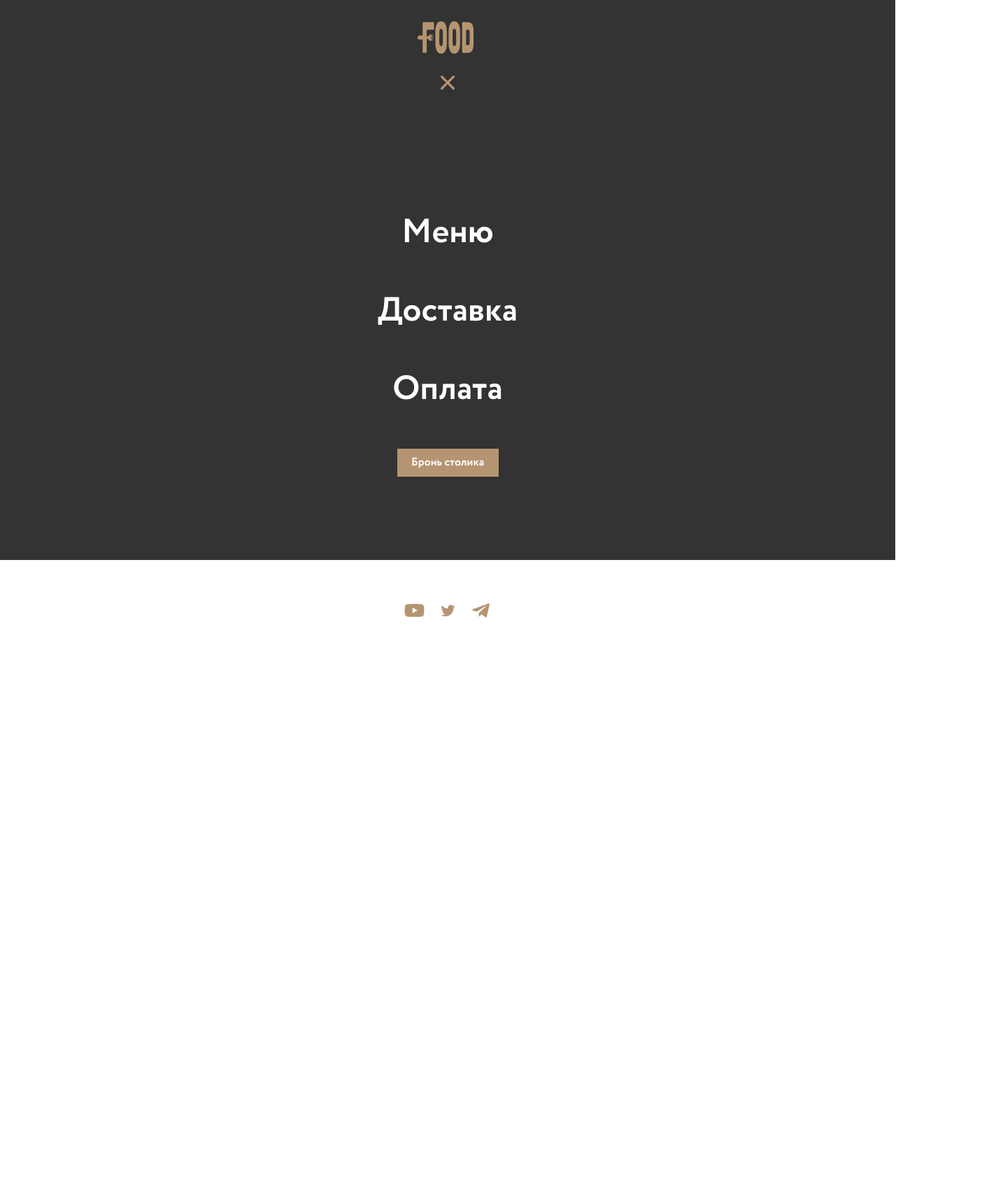
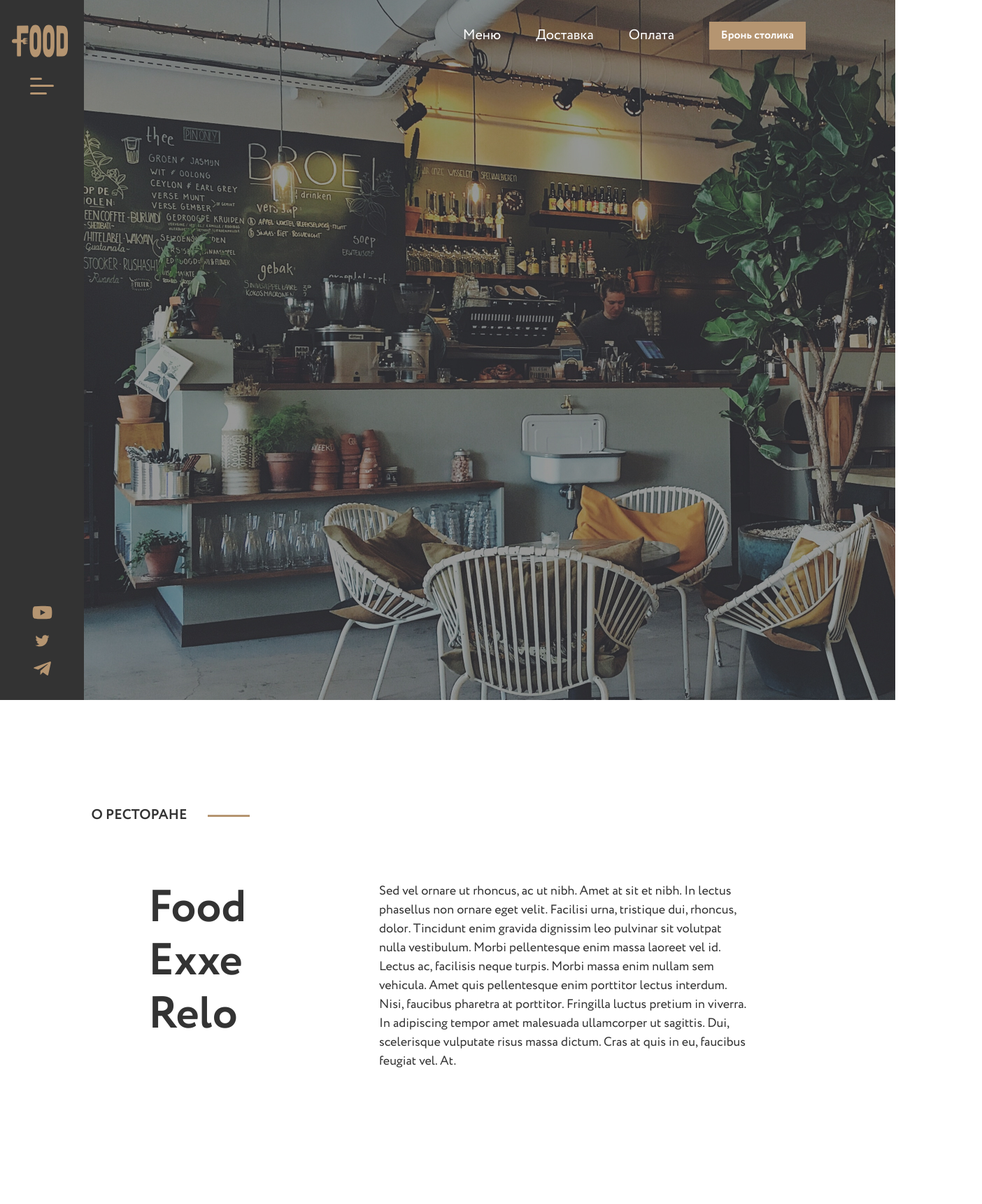
Before and after one commit to 5450L/restaurant-layout, a React (Create React App) app: page / in a window 1280 px wide. Shown: the top 1720 px of the page at 70% size, 1404 px wide, since content can reach past the window. Before the commit the page ends 882 px from the top, so only its background shows below. Built offline with nearby package versions, Linux system fonts and the light colour scheme.

Commit message:
main page done

```diff
--- a/src/App.css
+++ b/src/App.css
@@ -17,4 +17,9 @@
 
 a {
   text-decoration: none;
+  color: #333333;
 }
+
+.contacts {
+  margin: auto;
+}
--- a/src/App.js
+++ b/src/App.js
@@ -9,15 +9,16 @@ import ProductCard from "./components/ProductCard/ProductCard";
 import Contacts from "./components/Contacts/Contacts";
 import Menu from "./components/Menu/Menu";
 
+import Main from "./pages/Main/Main.jsx";
+
 function App() {
   return (
     <div className="App">
-      <Menu />
-      <Contacts />
-      {/* <BookForm /> */}
-      {/* <ProductCard title="Яичница-глазунья из трех яиц" price="30" /> */}
-      {/* <Sidebar /> */}
-      {/* <Footer /> */}
+      <Main />
+      <div className="contacts">
+        <Contacts />
+      </div>
+      <Footer />
     </div>
   );
 }
--- a/src/components/Contacts/Contacts.jsx
+++ b/src/components/Contacts/Contacts.jsx
@@ -8,7 +8,7 @@ import Button from "../common/Buttons/Button";
 
 export default function Contacts() {
   return (
-    <div>
+    <div className={contactsStyles.contacts}>
       <BlockTitle title="Контакты" />
       <div className={contactsStyles.contactsContent}>
         <ul className={contactsStyles.arriveBlockList}>
--- a/src/components/Contacts/Contacts.module.css
+++ b/src/components/Contacts/Contacts.module.css
@@ -1,10 +1,18 @@
+.contacts {
+  display: flex;
+  flex-direction: column;
+  max-width: 1274px;
+  margin: 150px auto 100px auto;
+}
 .contactsContent {
   display: flex;
   flex-direction: row;
+  justify-content: center;
   align-items: center;
+  margin-top: 80px;
 }
 
-@media (max-width: 1274px) {
+@media (max-width: 1400px) {
   .contactsContent {
     flex-direction: column;
     align-items: center;
@@ -54,7 +62,7 @@
   margin-left: 24px;
   z-index: 0;
 }
-@media (max-width: 1274px) {
+@media (max-width: 1400px) {
   .contactCard {
     background: url("/public/images/mapContacts.png");
     height: 400px;
@@ -77,7 +85,7 @@
   background-color: #5b5b5b;
   color: white;
 }
-@media (max-width: 1274px) {
+@media (max-width: 1400px) {
   .contactCardInfo {
     top: 10%;
     left: 25%;
@@ -124,7 +132,7 @@
   background: url("/public/images/mapContacts.png");
   z-index: 0;
 }
-@media (max-width: 1274px) {
+@media (max-width: 1400px) {
   .map {
     display: none;
   }
--- a/src/components/Sidebar/Sidebar.module.css
+++ b/src/components/Sidebar/Sidebar.module.css
@@ -1,12 +1,12 @@
 .sidebar {
-  position: fixed;
+  position: absolute;
   top: 0;
   left: 0;
 
   padding: 35px 0;
 
   width: 120px;
-  height: 100vh;
+  height: 1000px;
   background-color: #333333;
 }
 
@@ -29,6 +29,9 @@
   width: 34px;
   margin: 29px auto;
 }
+.burger:hover {
+  cursor: pointer;
+}
 .burger span {
   background-color: #b59571;
   position: absolute;
@@ -37,6 +40,7 @@
   left: 0;
   top: 10px;
   border-radius: 70px;
+  transition: all 0.7s;
 }
 .burger:before,
 .burger:after {
@@ -47,6 +51,7 @@
   height: 3px;
   left: 0;
   border-radius: 70px;
+  transition: all 0.7s;
 }
 .burger::before {
   top: 0;
@@ -54,6 +59,12 @@
 .burger::after {
   width: 70%;
   bottom: 0;
+}
+.burger span:hover,
+.burger:hover::before,
+.burger:hover::after {
+  cursor: pointer;
+  background-color: #f2ddc5;
 }
 
 .icons {
@@ -65,6 +76,7 @@
 .icons svg {
   width: 35px;
   height: 20px;
+  transition: all 0.7s;
 }
 .icons svg:hover {
   cursor: pointer;
--- a/src/components/common/BlockTitle/BlockTitle.module.css
+++ b/src/components/common/BlockTitle/BlockTitle.module.css
@@ -1,12 +1,15 @@
 .block {
   display: flex;
   flex-direction: row;
-  justify-content: space-between;
   align-items: center;
-  width: 202px;
-  margin-bottom: 80px;
+  width: 100%;
 }
 
+@media (max-width: 1400px) {
+  .block {
+    margin-left: 10%;
+  }
+}
 .title {
   font-size: 20px;
   font-weight: 700;
@@ -15,5 +18,8 @@
 .strip {
   width: 60px;
   height: 3px;
+
+  margin-left: 30px;
+
   background-color: #b59571;
 }
--- a/src/components/common/Buttons/Button.jsx
+++ b/src/components/common/Buttons/Button.jsx
@@ -6,7 +6,7 @@ export default function Button(props) {
     <div
       className={`${buttonStyles.button} ${
         props.type === "secondary" ? buttonStyles.secondary : ""
-      }`}
+      } ${props.type === "secondaryDark" ? buttonStyles.secondaryDark : ""}`}
     >
       {props.text}
     </div>
--- a/src/components/common/Buttons/Buttons.module.css
+++ b/src/components/common/Buttons/Buttons.module.css
@@ -1,8 +1,6 @@
 .button {
   margin: auto;
   padding: 8px 16px;
-  max-height: 40px;
-  max-width: 145px;
 
   background-color: #b59571;
   border: 1px solid #b59571;
@@ -34,3 +32,14 @@
 .secondary:hover {
   background-color: rgba(255, 255, 255, 0.108);
 }
+
+.secondaryDark {
+  color: #333;
+  background-color: transparent;
+  border-color: #33333321;
+}
+.secondaryDark:hover {
+  color: black;
+  background-color: transparent;
+  border-color: #333;
+}
--- a/src/components/common/Logo/Logo.module.css
+++ b/src/components/common/Logo/Logo.module.css
@@ -11,7 +11,7 @@
   min-width: 73px;
 }
 .fork {
-  position: fixed;
+  position: absolute;
   margin-top: -28px;
   margin-left: -7px;
 }
--- /dev/null
+++ b/src/pages/Main/Main.jsx
@@ -0,0 +1,127 @@
+import React from "react";
+import mainStyles from "./Main.module.css";
+
+import Button from "../../components/common/Buttons/Button";
+import Sidebar from "../../components/Sidebar/Sidebar";
+import BlockTitle from "../../components/common/BlockTitle/BlockTitle";
+
+export default function Main() {
+  return (
+    <div className={mainStyles.mainPage}>
+      <div className={mainStyles.topPart}>
+        <Sidebar />
+        <div className={mainStyles.header}>
+          <ul className={mainStyles.naviList}>
+            <li>Меню</li>
+            <li>Доставка</li>
+            <li>Оплата</li>
+          </ul>
+
+          <div className={mainStyles.button}>
+            <Button text="Бронь столика" />
+          </div>
+        </div>
+      </div>
+
+      <div className={mainStyles.infoPart}>
+        <div className={mainStyles.infoBlock}>
+          <BlockTitle title="О ресторане" />
+          <div className={mainStyles.infoBlockContent}>
+            <div class={mainStyles.text}>
+              <h2>Food Exxe Relo</h2>
+              <p>
+                Sed vel ornare ut rhoncus, ac ut nibh. Amet at sit et nibh. In
+                lectus phasellus non ornare eget velit. Facilisi urna, tristique
+                dui, rhoncus, dolor. Tincidunt enim gravida dignissim leo
+                pulvinar sit volutpat nulla vestibulum. Morbi pellentesque enim
+                massa laoreet vel id. Lectus ac, facilisis neque turpis. Morbi
+                massa enim nullam sem vehicula. Amet quis pellentesque enim
+                porttitor lectus interdum. Nisi, faucibus pharetra at porttitor.
+                Fringilla luctus pretium in viverra. In adipiscing tempor amet
+                malesuada ullamcorper ut sagittis. Dui, scelerisque vulputate
+                risus massa dictum. Cras at quis in eu, faucibus feugiat vel.
+                At.
+              </p>
+            </div>
+            <div className={mainStyles.images}></div>
+          </div>
+        </div>
+
+        <div className={mainStyles.infoBlock}>
+          <BlockTitle title="Меню" />
+          <div className={mainStyles.infoBlockContent}>
+            <div class={mainStyles.text}>
+              <h2>Меню</h2>
+              <p>
+                At faucibus nullam mauris vitae ut non. Augue libero non nibh
+                nec, et eget erat. Nascetur nunc neque, varius massa aliquam
+                interdum turpis massa. Ac tortor aliquam risus, interdum nisl
+                mauris sit. Ut placerat fermentum pellentesque ac at. Vitae
+                venenatis faucibus urna mi eget vitae quam eu. Euismod sed
+                mauris id turpis iaculis. Erat rutrum dolor, vitae morbi. Nunc
+                cras cras aliquet blandit faucibus massa sagittis semper.
+              </p>
+            </div>
+            <div className={mainStyles.images}>
+              <a
+                href=""
+                target="_blank"
+                rel="noreferrer"
+                className={mainStyles.imgBlock}
+              >
+                <div className={mainStyles.imgFrame}>
+                  <img src="images/menu.jpg" alt="menu" />
+                </div>
+                <div className={mainStyles.imgTitle}>
+                  <BlockTitle title=" Основное Меню" />
+                </div>
+              </a>
+              <a
+                href=""
+                target="_blank"
+                rel="noreferrer"
+                className={mainStyles.imgBlock}
+              >
+                <div className={mainStyles.imgFrame}>
+                  <img src="images/barCard.png" alt="barCard" />
+                </div>
+                <div className={mainStyles.imgTitle}>
+                  <BlockTitle title="Барная Карта" />
+                </div>
+              </a>
+            </div>
+          </div>
+        </div>
+
+        <div className={mainStyles.infoBlock}>
+          <BlockTitle title="Доставка" />
+          <div className={mainStyles.infoBlockContent}>
+            <div class={mainStyles.text}>
+              <h2>Служба доставки</h2>
+              <p>
+                Phasellus diam, ultrices lobortis integer et. Diam, purus vel
+                sagittis, non, a. In risus, venenatis enim vitae mauris aliquet
+                orci. Consectetur nibh interdum nullam ut lobortis eu etiam sem.
+                Et in vitae pellentesque non, lectus orci natoque faucibus
+                suspendisse. Semper aliquam id et ultrices velit donec lacus. In
+                odio sit nibh volutpat cras placerat sit feugiat dignissim.
+                Rutrum et suspendisse tortor, lobortis eleifend in fringilla.
+                Egestas cursus imperdiet cursus dui, nulla id massa. Hendrerit
+                nam enim semper porttitor imperdiet diam semper. Nulla sit etiam
+                cras morbi enim elementum euismod sapien.
+                <div className={mainStyles.buttons}>
+                  <div className={mainStyles.button}>
+                    <Button text="Подробнее" />
+                  </div>
+                  <div className={mainStyles.button}>
+                    <Button text="Условия доставки" type="secondaryDark" />
+                  </div>
+                </div>
+              </p>
+            </div>
+          </div>
+        </div>
+      </div>
+    </div>
+  );
+}
--- /dev/null
+++ b/src/pages/Main/Main.module.css
@@ -0,0 +1,122 @@
+.mainPage {
+  width: 100%;
+}
+
+.topPart {
+  position: relative;
+  background: url(/public/images/bgImage.jpg);
+  /* background-repeat: no-repeat; */
+  min-height: 1000px;
+  max-height: 100vh;
+  min-width: 100%;
+}
+.header {
+  position: relative;
+  display: flex;
+  flex-direction: row;
+  justify-content: flex-end;
+  align-items: center;
+  height: 42px;
+  top: 30px;
+  right: 100px;
+}
+.naviList {
+  display: flex;
+  flex-direction: row;
+  align-items: center;
+  position: relative;
+  color: white;
+  font-size: 20px;
+}
+.naviList li {
+  cursor: pointer;
+  margin-right: 50px;
+  transition: all 0.7s;
+}
+.naviList li:hover {
+  color: rgba(255, 255, 255, 0.463);
+}
+
+.infoPart {
+  max-width: 1274px;
+  margin: auto;
+}
+
+.infoBlock {
+  margin-top: 150px;
+}
+
+.infoBlockContent {
+  max-width: 856px;
+  display: flex;
+  flex-direction: column;
+  justify-content: space-between;
+  margin: auto;
+  margin-top: 80px;
+}
+
+.infoBlockContent .text {
+  display: flex;
+  flex-direction: row;
+  justify-content: space-between;
+  align-items: center;
+}
+@media (max-width: 900px) {
+  .infoBlockContent .text {
+    flex-direction: column;
+    margin: 20px auto;
+  }
+}
+.infoBlockContent h2 {
+  align-self: flex-start;
+  line-height: 76px;
+  font-size: 64px;
+  font-weight: 700;
+  max-width: 200px;
+}
+.infoBlockContent p {
+  max-width: 526px;
+  font-size: 18px;
+}
+
+.images {
+  display: flex;
+  flex-direction: row;
+  justify-content: space-between;
+  margin-top: 120px;
+}
+@media (max-width: 900px) {
+  .images {
+    flex-direction: column;
+    margin: auto;
+  }
+}
+
+.imgFrame {
+  width: 416px;
+  height: 240px;
+  border: 1px solid #33333321;
+}
+.imgFrame img {
+  margin: 40px auto 24px auto;
+  transition: all 0.7s;
+}
+.imgFrame img:hover {
+  margin-top: 10px;
+  box-shadow: 0 0 10px #33333321;
+}
+.imgTitle {
+  width: 100%;
+  font-size: 20px;
+  margin: 64px auto 0 auto;
+}
+
+.buttons {
+  display: flex;
+  flex-direction: row;
+  font-size: 20px;
+  margin-top: 75px;
+}
+.button {
+  margin-right: 28px;
+}
```
Also changed, not shown: public/images/barCard.png (added), public/images/menu.jpg (added).
